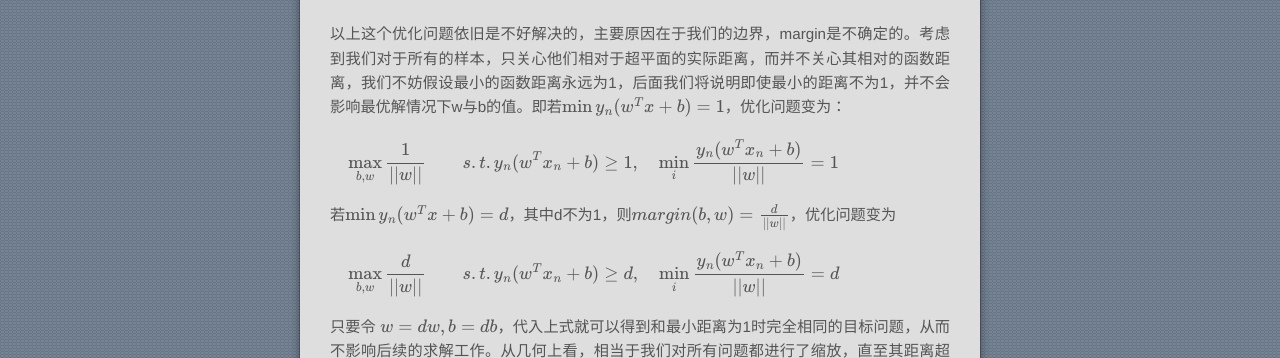
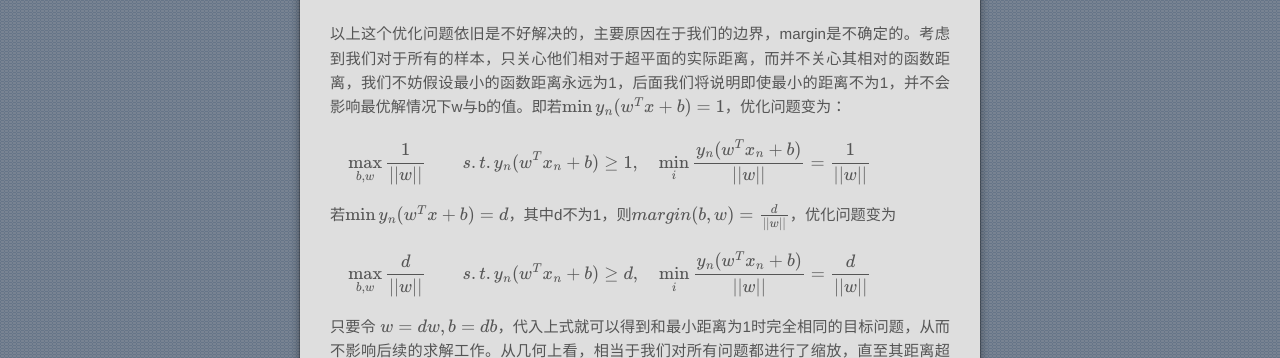
Before and after one commit to lumig242/lumig242.github.io, a plain HTML site: page 2015/04/27/svm总结-1/index.html in a window 1280 px wide. Shown: the part 900-1258 px from the top of the page. Drawn offline with nearby package versions, Linux system fonts and the light colour scheme; some packages are replaced by stand-ins of ours; a script that the page names is missing; a web font is replaced by a local one.

Commit message:
Site updated: 2015-04-29 15:27:35

```diff
--- a/2015/04/27/svm总结-1/index.html
+++ b/2015/04/27/svm总结-1/index.html
@@ -87,12 +87,12 @@ s.t.  y_n(w^Tx_n + b) > 0,  margin(b,w) = \min_{i} \frac{y_n(w^Tx_n + b)}{||w||}
 \end{multline*}$$</span>
 <h2 id="问题简化">问题简化</h2><p>以上这个优化问题依旧是不好解决的，主要原因在于我们的边界，margin是不确定的。考虑到我们对于所有的样本，只关心他们相对于超平面的实际距离，而并不关心其相对的函数距离，我们不妨假设最小的函数距离永远为1，后面我们将说明即使最小的距离不为1，并不会影响最优解情况下w与b的值。即若$\min y_n(w^Tx+b) = 1$，优化问题变为：</p>
 <span>$$\begin{multline*}
-\max_{b,w} \frac{1}{||w||} \qquad s.t.  y_n(w^Tx_n + b) \ge 1, \quad \min_{i} \frac{y_n(w^Tx_n + b)}{||w||} = 1
+\max_{b,w} \frac{1}{||w||} \qquad s.t.  y_n(w^Tx_n + b) \ge 1, \quad \min_{i} \frac{y_n(w^Tx_n + b)}{||w||} = \frac{1}{||w||}
 \end{multline*}$$</span>
 <p>若$\min y_n(w^Tx+b) = d$，其中d不为1，则$margin(b,w) = \frac{d}{||w||}$，优化问题变为</p>
 <span>$$\begin{multline*}
 \max_{b,w} \frac{d}{||w||} \qquad
-s.t.  y_n(w^Tx_n + b) \ge d, \quad \min_{i} \frac{y_n(w^Tx_n + b)}{||w||} = d
+s.t.  y_n(w^Tx_n + b) \ge d, \quad \min_{i} \frac{y_n(w^Tx_n + b)}{||w||} = \frac{d}{||w||}
 \end{multline*}$$</span>
 <p>只要令 $w = dw, b = db$，代入上式就可以得到和最小距离为1时完全相同的目标问题，从而不影响后续的求解工作。从几何上看，相当于我们对所有问题都进行了缩放，直至其距离超平面的距离变为一个恰当距离为止。</p>
 <h2 id="求解">求解</h2><p>为了方便求解，我们对该问题做一个等价的变换，</p>
```
Also changed, not shown: archives/2015/04/index.html (+2 -2 lines), archives/2015/index.html (+2 -2 lines), archives/index.html (+2 -2 lines), index.html (+2 -2 lines).
